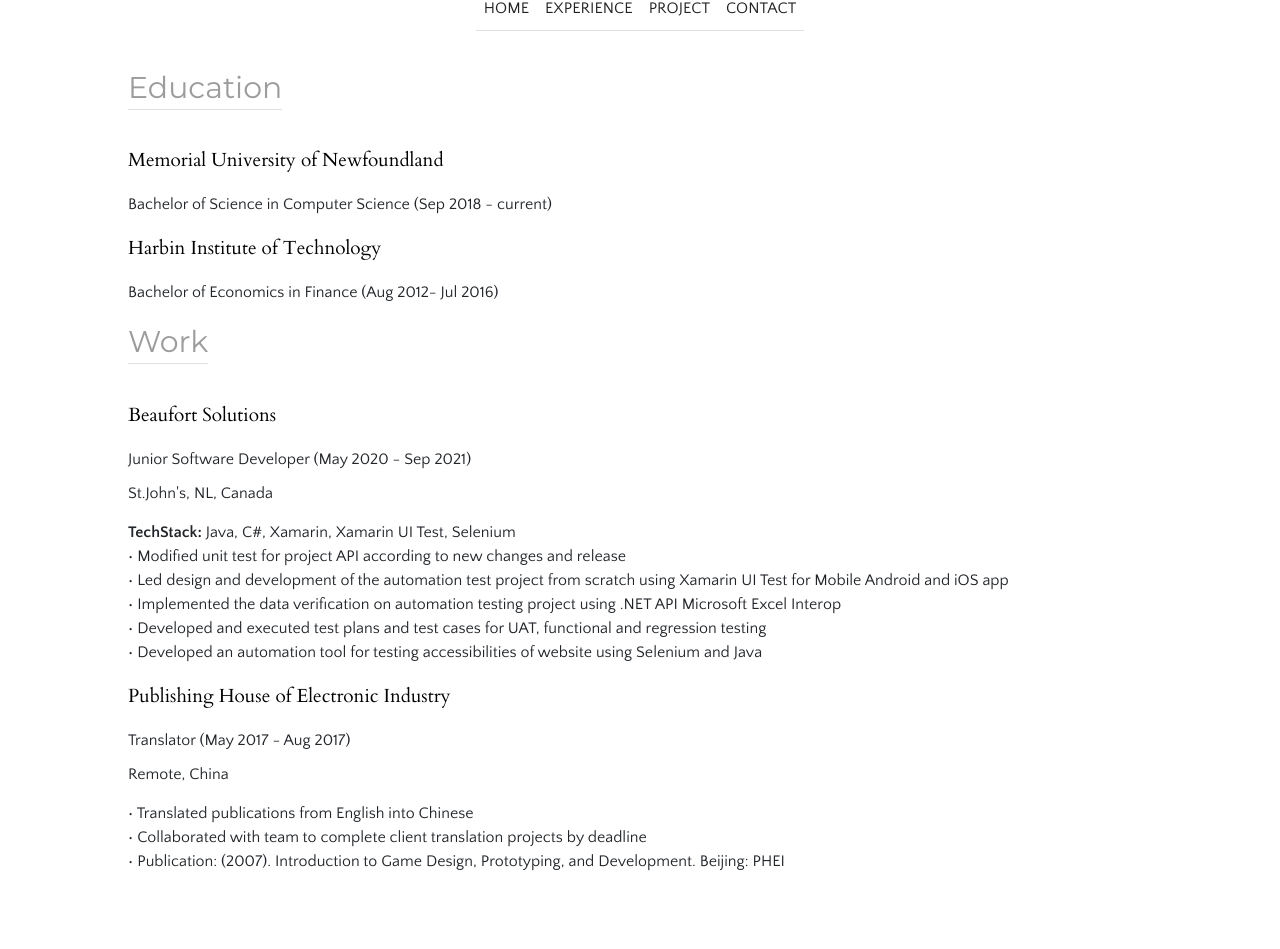
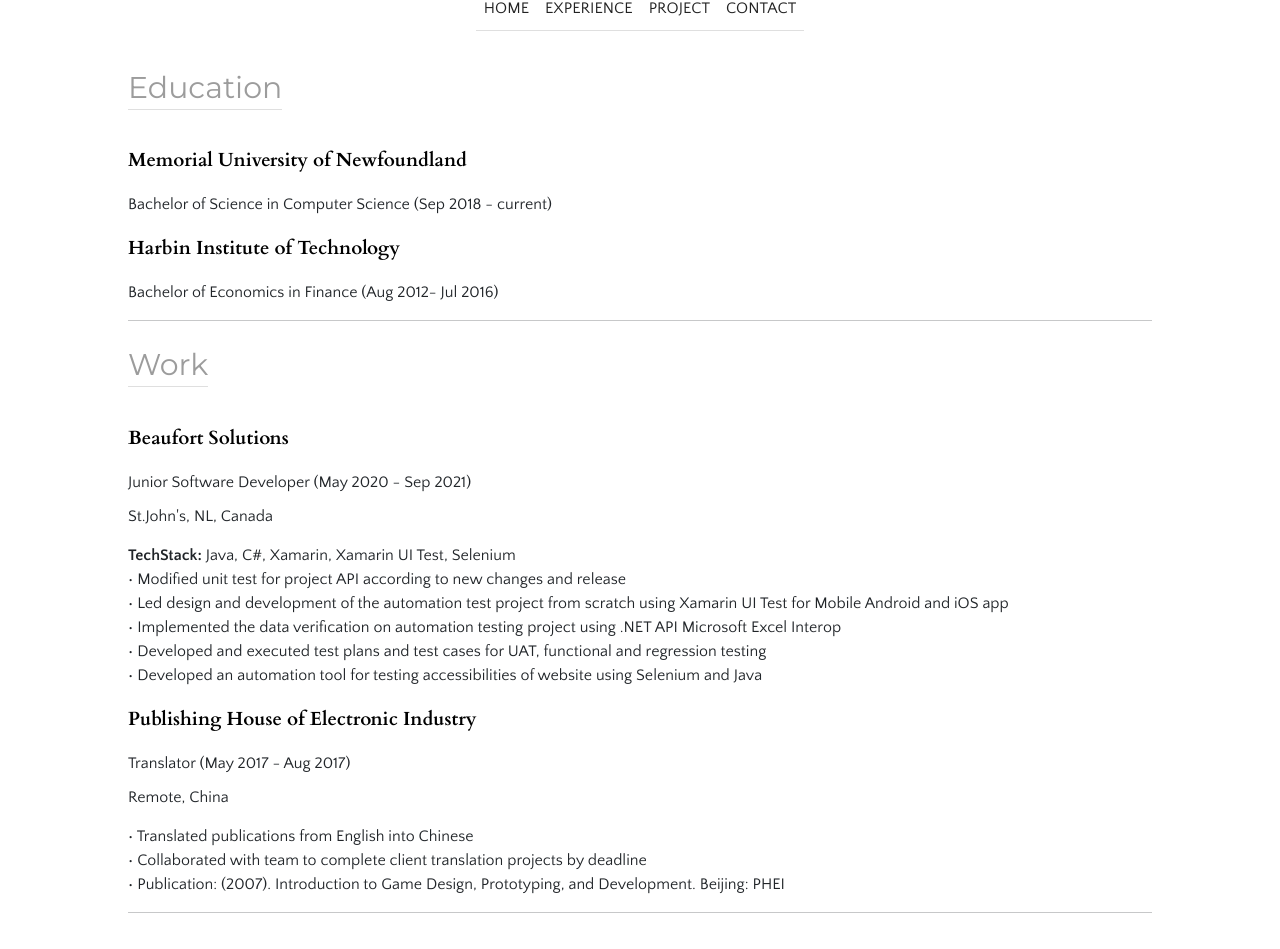
Before and after one commit to Sloane-Z/react-personal-site, a React (Create React App) app: page /Experience in a window 1280 px wide. Shown: the part 116-1065 px from the top of the page. Before the commit the page ends 1009 px from the top, so only its background shows below. Built offline with nearby package versions, Linux system fonts and the light colour scheme; a web font is replaced by a local one.

Commit message:
no message

```diff
--- a/src/components/Experience.js
+++ b/src/components/Experience.js
@@ -70,13 +70,13 @@
 const SubHeader = styled.h1`
 	font-family: 'Cardo', serif;
 	font-size: 19px;
+	font-weight: bold;
 	line-height: 1.35em;
 	padding-left: 0;
 	margin-top:10px;
 	text-align: left;
+
 `
-
-
 
 const Content = styled.p`
   font-family: 'Quattrocento Sans', sans-serif;
@@ -119,7 +119,7 @@
 						<SubHeader>Harbin Institute of Technology</SubHeader>
 						<Content>Bachelor of Economics in Finance (Aug 2012- Jul 2016)</Content>
 					</ContentWrapper>
-
+				<hr></hr>
 				<Header>Work</Header>
 				<ContentWrapper>
 					{
@@ -143,7 +143,7 @@
 							))
 						}
 				</ContentWrapper>
-
+				<hr></hr>
 
 
 			</Wrapper>
```
